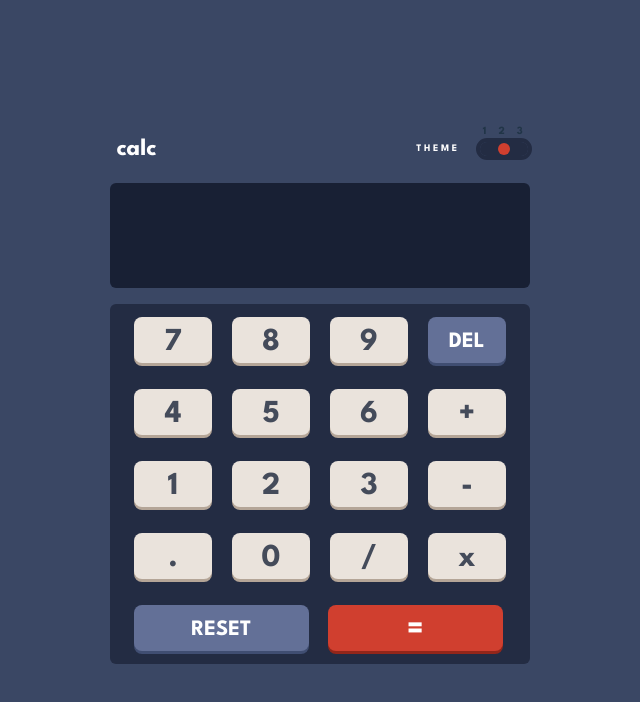
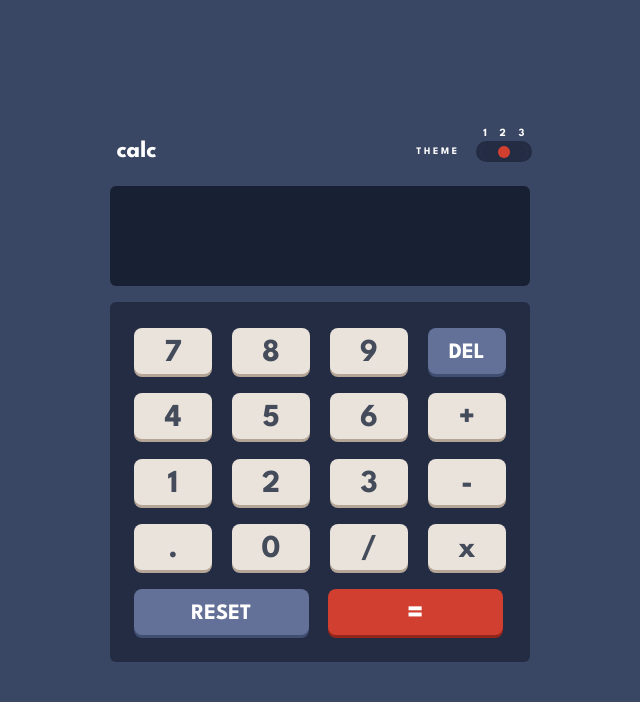
Before and after one commit to Federico-Baez/Calculator-App-React, a React (Vite) app in the folder calculator-app/: page / in a window 1280 px wide. Shown: the top 702 px of the page, without its empty margins (320-960 px from the left). Built offline with nearby package versions, Linux system fonts and the light colour scheme.

Commit message:
button grid

```diff
--- a/calculator-app/src/components/pure/calcPad.jsx
+++ b/calculator-app/src/components/pure/calcPad.jsx
@@ -5,6 +5,7 @@ import PropTypes from 'prop-types';
 const CalcPad = () => {
     return (
         <div className="calc-keypad">
+            <div className='button-container'>
                 <div className='row'>
                     <button className='col-1 sm-btn number'>7</button>
                     <button className='col-2 sm-btn number'>8</button>
@@ -34,6 +35,7 @@ const CalcPad = () => {
                     <button className='col-3 col-4 lg-btn btn-spc-eq number'>=</button>
                 </div>
             </div>
+        </div>
     );
 };
 
--- a/calculator-app/src/styles/calculator-Themes.scss
+++ b/calculator-app/src/styles/calculator-Themes.scss
@@ -61,11 +61,11 @@
 .indicator-numbers {
     display: flex;
     flex-direction: row;
-    gap: .75rem;
+    gap: .8rem;
     position: relative;
     font-size: 11px;
     top: -1.1rem;
-    left: 8.65rem;
+    left: 8.77rem;
 
     p {
         margin: 0;
@@ -76,7 +76,7 @@
 //---CALCULATOR SCREEN---
 .calc-screen {
     width: 420px;
-    height: 105px;
+    height: 100px;
     border-radius: 6px;
     margin-top: .3rem;
 }
@@ -92,9 +92,15 @@
     width: 420px;
     height: 360px;
     border-radius: 6px;
-    display: grid;
+    display: flex;
+    grid-row-gap: 0px;
     justify-content: space-around;
     align-items: center;
+
+    .button-container {
+        display: grid;
+        gap: 1.2rem;
+    }
 
     .number {
         font-size: 32px;
@@ -151,6 +157,10 @@
         }
     }
 
+    .indicator-numbers {
+        color: hsl(0, 0%, 100%);
+    }
+
     //screen
     .calc-screen {
         background: hsl(224, 36%, 15%);
@@ -200,6 +210,10 @@
         &::-webkit-slider-thumb {
             background: hsl(25, 98%, 40%);
         }
+    }
+
+    .indicator-numbers {
+        color: hsl(60, 10%, 19%);
     }
 
     //screen
@@ -253,6 +267,10 @@
         }
     }
 
+    .indicator-numbers {
+        color: hsl(52, 100%, 62%);
+    }
+
     //screen
     .calc-screen {
         background: hsl(268, 71%, 12%);
```
Lines whose indentation alone changed are shown as unchanged.
